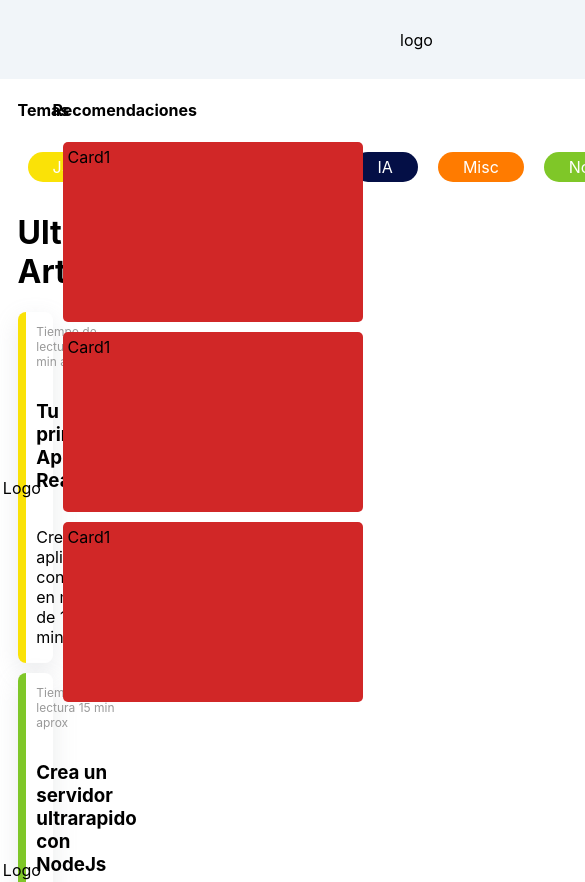
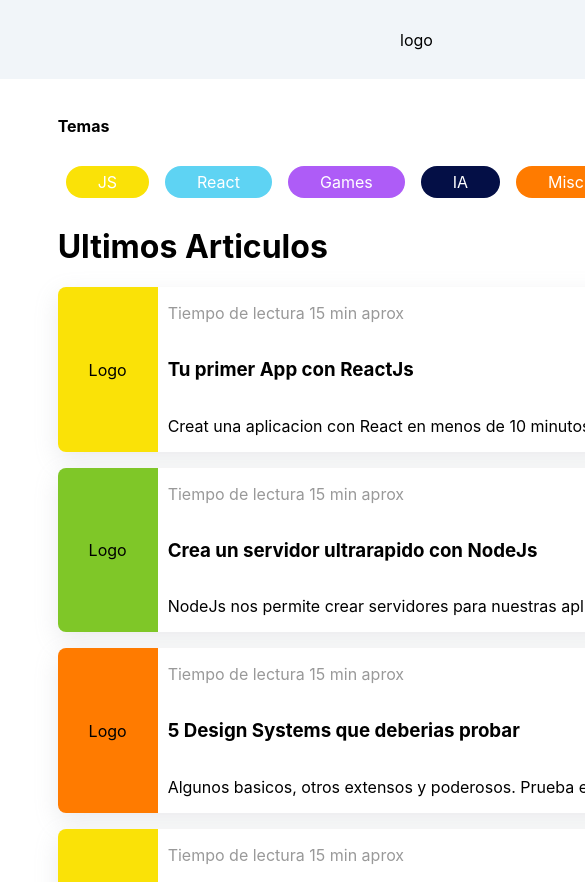
Before and after one commit to lucasangelino/maidan, a Next.js app: page / in a window 390 px wide. Shown: the top 882 px of the page, 585 px wide, since content can reach past the window. Built offline with nearby package versions, Linux system fonts and the light colour scheme.

Commit message:
MAI change media for mobile

```diff
--- a/components/core/layout/layout.module.css
+++ b/components/core/layout/layout.module.css
@@ -3,12 +3,12 @@
   margin: 0 auto;
   padding: 0;
   display: grid;
-  grid-template-columns: 1fr 1fr 1fr 1fr 1fr;
+  grid-template-columns: 1fr 1fr 1fr 1fr;
   grid-template-rows: auto;
   grid-template-areas:
-    "header header header header header"
-    ". content content sidebar ."
-    "footer footer footer footer footer";
+    "header header header header"
+    "content content content sidebar"
+    "footer footer footer footer";
 }
 
 .navbar {
@@ -26,9 +26,23 @@
 
 .content {
   grid-area: content;
-  /* place content center */
   margin: 0 auto;
   height: 100%;
   padding: 0;
-  width: 100%;
+  width: 90%;
+  max-width: 50rem;
+  padding: 1rem;
 }
+
+/* change layout on mobile */
+@media screen and (max-width: 768px) {
+  .container {
+    grid-template-columns: 1fr;
+    grid-template-rows: auto;
+    grid-template-areas:
+      "header"
+      "content"
+      "sidebar"
+      "footer";
+  }
+}
--- a/components/ui/articles/article.module.css
+++ b/components/ui/articles/article.module.css
@@ -3,7 +3,7 @@
   width: 100%;
   display: flex;
   flex-direction: row;
-  margin: 10px 0;
+  margin: 1rem 0;
   background-color: #fff;
   border-radius: 8px;
 }
@@ -12,7 +12,7 @@
   cursor: pointer;
 }
 .readtime {
-  font-size: 12px;
+  font-size: 1rem;
   color: #999;
 }
 .logo {
--- a/components/ui/badges/badge.module.css
+++ b/components/ui/badges/badge.module.css
@@ -1,10 +1,10 @@
 .badge {
-  height: 30px;
-  border-radius: 50px;
-  padding: 10px 25px;
+  height: 2rem;
+  border-radius: 1rem;
+  padding: 1rem 2rem;
   display: flex;
   justify-content: center;
   align-items: center;
-  margin: 10px 10px;
+  margin: 0.5rem 0.5rem;
   color: #fff;
 }
--- a/components/ui/cards/cards.module.css
+++ b/components/ui/cards/cards.module.css
@@ -1,8 +1,8 @@
 .card {
-  height: 180px;
-  width: 300px;
+  height: 15rem;
+  width: 20rem;
   background-color: #d12727;
   border-radius: 5px;
-  padding: 5px;
-  margin: 10px;
+  padding: 1rem;
+  margin: 1rem;
 }
--- a/components/ui/filters/filters.module.css
+++ b/components/ui/filters/filters.module.css
@@ -1,7 +1,5 @@
 .filterList {
   display: flex;
-  flex-direction: row;
-  justify-content: space-between;
-  align-items: center;
-  margin-bottom: 20px;
+  margin-bottom: 1rem;
+  flex-wrap: wrap;
 }
--- /dev/null
+++ b/constants/content/index.js
@@ -0,0 +1,75 @@
+const filters = [
+  {
+    title: "JS",
+    style: "#fae207",
+  },
+  {
+    title: "React",
+    style: "#5ED3F3",
+  },
+  {
+    title: "Games",
+    style: "#AE5CF7",
+  },
+  {
+    title: "IA",
+    style: "#040F46",
+  },
+  {
+    title: "Misc",
+    style: "#ff7b00",
+  },
+  {
+    title: "Node",
+    style: "#7FC728",
+  },
+];
+
+const articles = [
+  {
+    id: 1,
+    title: "Tu primer App con ReactJs",
+    content: "Creat una aplicacion con React en menos de 10 minutos...",
+    readTime: "15 min",
+    topic: "#fae207",
+  },
+  {
+    id: 1,
+    title: "Crea un servidor ultrarapido con NodeJs",
+    content: "NodeJs nos permite crear servidores para nuestras aplica...",
+    readTime: "15 min",
+    topic: "#7FC728",
+  },
+  {
+    id: 1,
+    title: "5 Design Systems que deberias probar",
+    content: "Algunos basicos, otros extensos y poderosos. Prueba estos...",
+    readTime: "15 min",
+    topic: "#ff7b00",
+  },
+  {
+    id: 1,
+    title: "React - create-react-app vs webpack app",
+    content: "Pros y contras de crear apps con create-react-app vs webp...",
+    readTime: "15 min",
+    topic: "#fae207",
+  },
+  {
+    id: 1,
+    title: "El Juego de la Vida",
+    content:
+      "Un juego que esconde secretos del universo. El juego de 0 jugadores",
+    readTime: "20 min",
+    topic: "#AE5CF7",
+  },
+  {
+    id: 1,
+    title: "Github Copilot",
+    content:
+      "¿Inteligencia Artificial que programa? Skynet? Robots haciendo Robots?",
+    readTime: "15 min",
+    topic: "#040F46",
+  },
+];
+
+export { filters, articles };
--- a/pages/index.js
+++ b/pages/index.js
@@ -4,80 +4,7 @@ import SEO from "../components/core/seo";
 import Filters from "../components/ui/filters";
 import Articles from "../components/ui/articles";
 import { SEO_PROPS } from "../constants/seo";
-
-const filters = [
-  {
-    title: "JS",
-    style: "#fae207",
-  },
-  {
-    title: "React",
-    style: "#5ED3F3",
-  },
-  {
-    title: "Games",
-    style: "#AE5CF7",
-  },
-  {
-    title: "IA",
-    style: "#040F46",
-  },
-  {
-    title: "Misc",
-    style: "#ff7b00",
-  },
-  {
-    title: "Node",
-    style: "#7FC728",
-  },
-];
-
-const articles = [
-  {
-    id: 1,
-    title: "Tu primer App con ReactJs",
-    content: "Creat una aplicacion con React en menos de 10 minutos...",
-    readTime: "15 min",
-    topic: "#fae207",
-  },
-  {
-    id: 1,
-    title: "Crea un servidor ultrarapido con NodeJs",
-    content: "NodeJs nos permite crear servidores para nuestras aplica...",
-    readTime: "15 min",
-    topic: "#7FC728",
-  },
-  {
-    id: 1,
-    title: "5 Design Systems que deberias probar",
-    content: "Algunos basicos, otros extensos y poderosos. Prueba estos...",
-    readTime: "15 min",
-    topic: "#ff7b00",
-  },
-  {
-    id: 1,
-    title: "React - create-react-app vs webpack app",
-    content: "Pros y contras de crear apps con create-react-app vs webp...",
-    readTime: "15 min",
-    topic: "#fae207",
-  },
-  {
-    id: 1,
-    title: "El Juego de la Vida",
-    content:
-      "Un juego que esconde secretos del universo. El juego de 0 jugadores",
-    readTime: "20 min",
-    topic: "#AE5CF7",
-  },
-  {
-    id: 1,
-    title: "Github Copilot",
-    content:
-      "¿Inteligencia Artificial que programa? Skynet? Robots haciendo Robots?",
-    readTime: "15 min",
-    topic: "#040F46",
-  },
-];
+import { filters, articles } from "../constants/content";
 
 export default function Home() {
   const { mainView } = SEO_PROPS;
--- a/styles/Home.module.css
+++ /dev/null
@@ -1,121 +0,0 @@
-.container {
-  min-height: 100vh;
-  padding: 0 0.5rem;
-  display: flex;
-  flex-direction: column;
-  justify-content: center;
-  align-items: center;
-  height: 100vh;
-}
-
-.main {
-  padding: 5rem 0;
-  flex: 1;
-  display: flex;
-  flex-direction: column;
-  justify-content: center;
-  align-items: center;
-}
-
-.footer {
-  width: 100%;
-  height: 100px;
-  border-top: 1px solid #eaeaea;
-  display: flex;
-  justify-content: center;
-  align-items: center;
-}
-
-.footer a {
-  display: flex;
-  justify-content: center;
-  align-items: center;
-  flex-grow: 1;
-}
-
-.title a {
-  color: #0070f3;
-  text-decoration: none;
-}
-
-.title a:hover,
-.title a:focus,
-.title a:active {
-  text-decoration: underline;
-}
-
-.title {
-  margin: 0;
-  line-height: 1.15;
-  font-size: 4rem;
-}
-
-.title,
-.description {
-  text-align: center;
-}
-
-.description {
-  line-height: 1.5;
-  font-size: 1.5rem;
-}
-
-.code {
-  background: #fafafa;
-  border-radius: 5px;
-  padding: 0.75rem;
-  font-size: 1.1rem;
-  font-family: Menlo, Monaco, Lucida Console, Liberation Mono, DejaVu Sans Mono,
-    Bitstream Vera Sans Mono, Courier New, monospace;
-}
-
-.grid {
-  display: flex;
-  align-items: center;
-  justify-content: center;
-  flex-wrap: wrap;
-  max-width: 800px;
-  margin-top: 3rem;
-}
-
-.card {
-  margin: 1rem;
-  padding: 1.5rem;
-  text-align: left;
-  color: inherit;
-  text-decoration: none;
-  border: 1px solid #eaeaea;
-  border-radius: 10px;
-  transition: color 0.15s ease, border-color 0.15s ease;
-  width: 45%;
-}
-
-.card:hover,
-.card:focus,
-.card:active {
-  color: #0070f3;
-  border-color: #0070f3;
-}
-
-.card h2 {
-  margin: 0 0 1rem 0;
-  font-size: 1.5rem;
-}
-
-.card p {
-  margin: 0;
-  font-size: 1.25rem;
-  line-height: 1.5;
-}
-
-.logo {
-  height: 1em;
-  margin-left: 0.5rem;
-}
-
-@media (max-width: 600px) {
-  .grid {
-    width: 100%;
-    flex-direction: column;
-  }
-}
```
